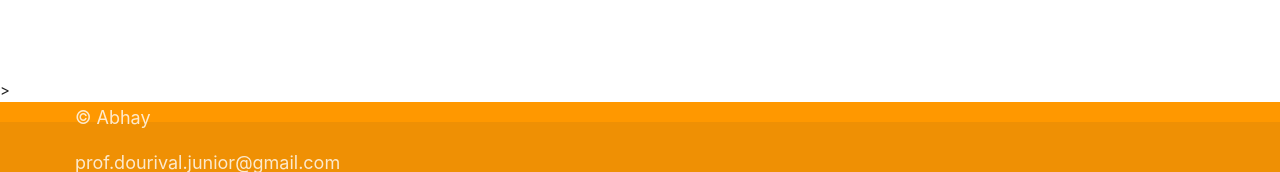
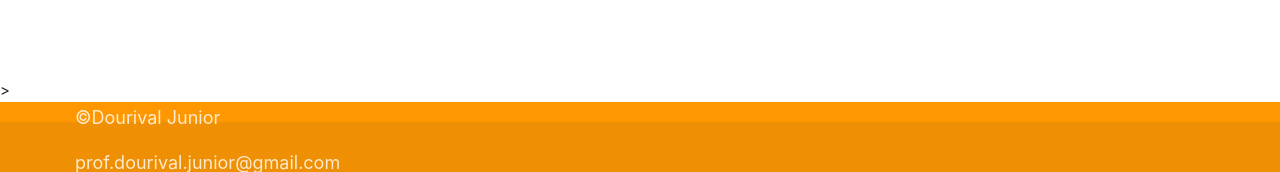
Before and after one commit to dourivaljunior/DEPLOY-do-APP-DIABETES-no-Heroku, a Flask app: page / in a window 1280 px wide. Shown: the part 710-882 px from the top of the page. Run offline with Flask 2, Linux system fonts and the light colour scheme; parts of the project's set-up code (start-up, migrations or seed data) failed here and were passed over; some libraries are stand-ins or nearby versions.

Commit message:
Update index.html

```diff
--- a/templates/index.html
+++ b/templates/index.html
@@ -100,7 +100,7 @@
   <footer class="page-footer orange">
     <div class="footer-copyright">
       <div class="container" style="padding-bottom: 1rem; position: fixed; font-size: 1.2rem; margin-left: 5rem;">
-        <p>&copy; Abhay</p>
+        <p>&copy;Dourival Junior</p>
         <p>prof.dourival.junior@gmail.com</p>
       </div>
     </div>
```
